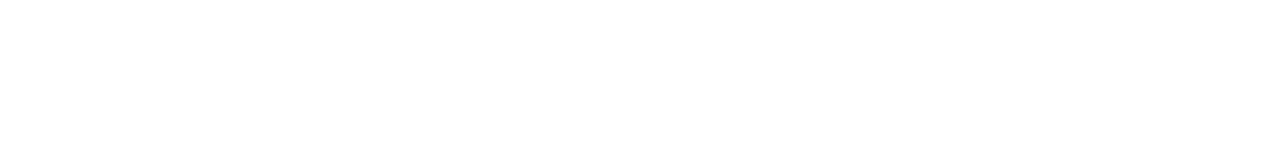
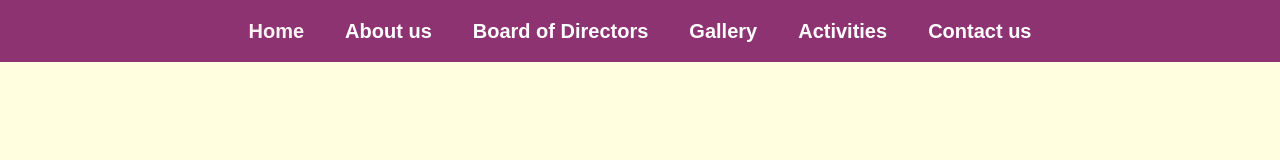
Before and after one commit to MathankarPurvi/School-web, a plain HTML site: page contactus.html in a window 1280 px wide. Drawn offline with nearby package versions, Linux system fonts and the light colour scheme.

Commit message:
dropdown

```diff
--- a/contactus.html
+++ b/contactus.html
@@ -4,11 +4,72 @@
     <meta charset="UTF-8">
     <meta name="viewport" content="width=device-width, initial-scale=1.0">
     <title>Contact us</title>
+    <link href="https://cdn.jsdelivr.net/npm/bootstrap@5.3.3/dist/css/bootstrap.min.css" rel="stylesheet"
+    integrity="sha384-QWTKZyjpPEjISv5WaRU9OFeRpok6YctnYmDr5pNlyT2bRjXh0JMhjY6hW+ALEwIH" crossorigin="anonymous">
 </head>
 <style>
+    * {
+    margin: 0;
+    padding: 0;
+  }
+
+  body {
+    background-color: rgba(255, 255, 0, 0.12);
+  }
+    .nav-link {
+    color: white;
+    font-family: sans-serif;
+    font-weight: 700;
+    font-size: 20px;
+  }
+  .bg-body-tertiary {
+    --bs-bg-opacity: 1;
+    background-color: #8e3372 !important;
+  }
+
+
+  .navbar-nav .nav-link.active,
+  .navbar-nav .nav-link.show {
+    color: #fbf4f3;
+    font-family: sans-serif;
+    font-weight: 700;
+    font-size: 20px;
+  }
+  .collapse {
+    justify-content: center;
+  }
+
+  .navbar-toggler {
+    background-color: #fbf4f3;
+  }
+
+  .navbar-nav {
+    gap: 25px;
+  }
+
 
 </style>
 <body>
-
+    <nav class="navbar navbar-expand-lg bg-body-tertiary">
+        <div class="container-fluid" style="justify-content: flex-end;">
+          <button class="navbar-toggler" type="button" data-bs-toggle="collapse" data-bs-target="#navbarNavAltMarkup"
+            aria-controls="navbarNavAltMarkup" aria-expanded="false" aria-label="Toggle navigation">
+            <span class="navbar-toggler-icon"></span>
+          </button>
+          <div class="collapse navbar-collapse" id="navbarNavAltMarkup">
+            <div class="navbar-nav" style="align-items: center;">
+              <a class="nav-link active" aria-current="page" href="#">Home</a>
+              <a class="nav-link" href="#">About us</a>
+              <a class="nav-link" href="#">Board of Directors</a>
+              <a class="nav-link" href="#">Gallery</a>
+              <a class="nav-link" href="#">Activities</a>
+              <a class="nav-link" href="#">Contact us</a>
+            </div>
+          </div>
+        </div>
+      </nav>
+      <script src="https://cdn.jsdelivr.net/npm/bootstrap@5.3.3/dist/js/bootstrap.bundle.min.js"
+      integrity="sha384-YvpcrYf0tY3lHB60NNkmXc5s9fDVZLESaAA55NDzOxhy9GkcIdslK1eN7N6jIeHz"
+      crossorigin="anonymous"></script>
 </body>
 </html>
```
